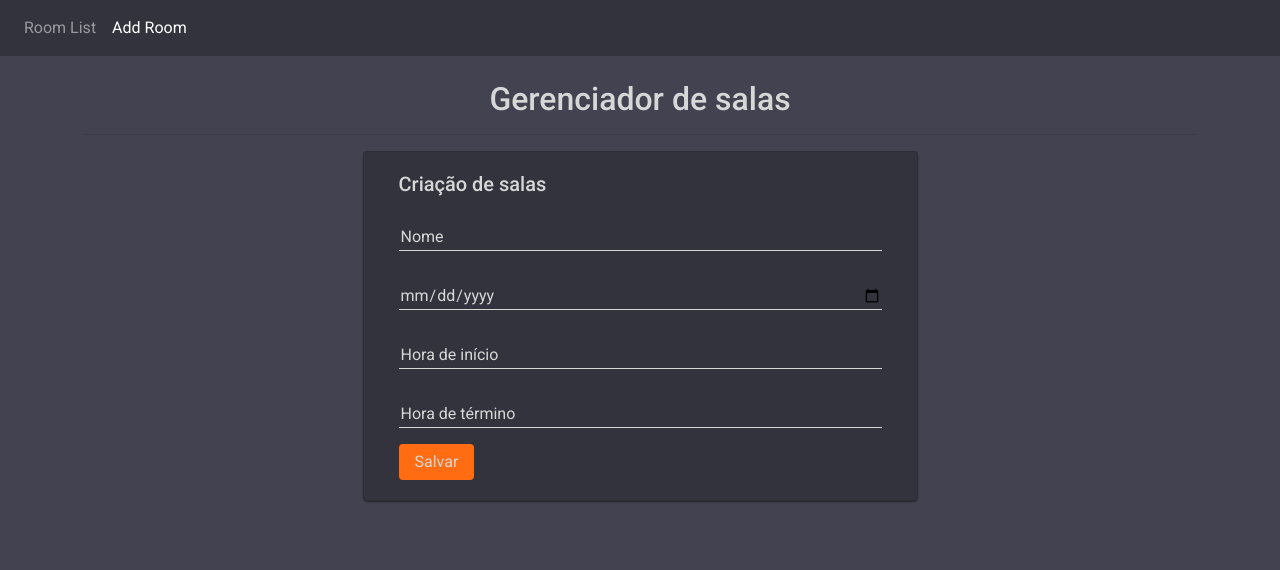
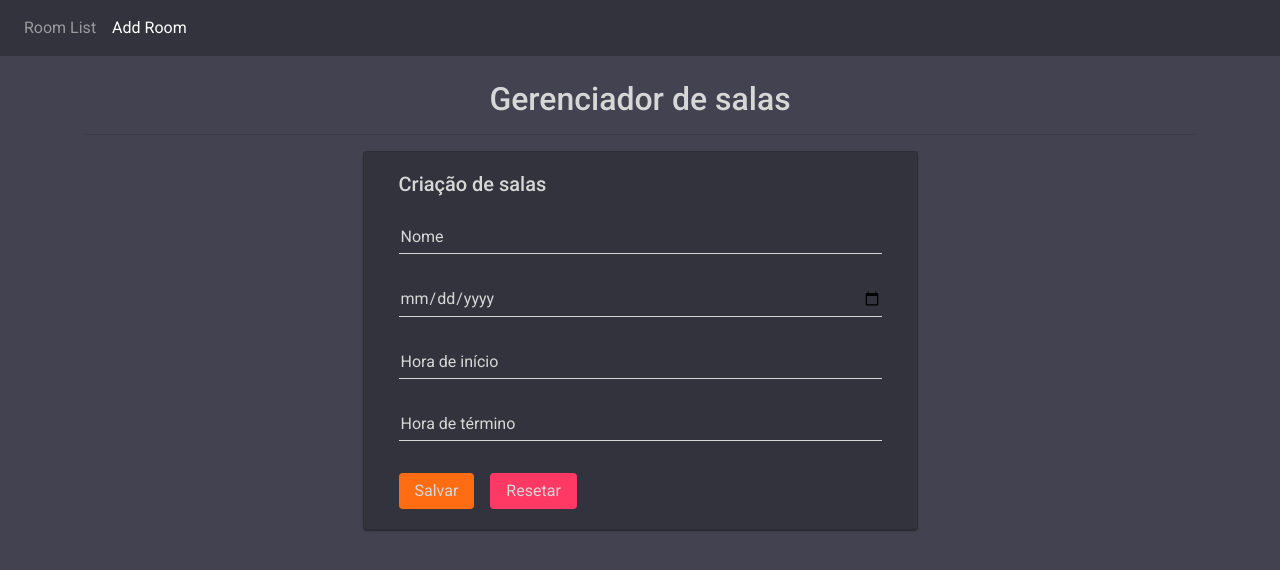
Before and after one commit to renanhz/room-manager-client, an Angular app: page /add in a window 1280 px wide. Shown: the top 570 px of the page. Built offline with nearby package versions, Linux system fonts and the light colour scheme.

Commit message:
style create room component

```diff
--- a/src/app/components/create-room/create-room.component.html
+++ b/src/app/components/create-room/create-room.component.html
@@ -3,7 +3,9 @@
     <h5 class="card-title">Criação de salas</h5>
     <form [formGroup]="form">
 
-      <input type="text" class="w-100 my-3" placeholder="Nome" name="name" formControlName="name" />
+      <div class="label-float">
+        <input type="text" class="w-100 my-3" placeholder="Nome" name="name" formControlName="name" />
+      </div>
 
       <input type="date" class="w-100 my-3" placeholder="Data" name="date" formControlName="date">
 
@@ -11,7 +13,10 @@
 
       <input type="text" class="w-100 my-3" placeholder="Hora de término" name="endHour" formControlName="endHour">
 
-      <button mat-raised-button class="primary-button">Salvar</button>
+      <div class="flex-row mt-3">
+        <button mat-raised-button class="primary-button mr-2">Salvar</button>
+        <button mat-raised-button class="secondary-button ml-2" (click)="resetForm()">Resetar</button>
+      </div>
     </form>
   </div>
 </div>
--- a/src/app/components/create-room/create-room.component.ts
+++ b/src/app/components/create-room/create-room.component.ts
@@ -48,4 +48,8 @@ export class CreateRoomComponent implements OnInit {
     this.router.navigate(['/rooms']);
   }
 
+  resetForm() {
+    this.form.reset();
+  }
+
 }
--- a/src/styles.css
+++ b/src/styles.css
@@ -26,6 +26,7 @@ input {
     border-bottom: 1px solid var(--primary-text-color);
     background-color: transparent;
     color: var(--primary-text-color);
+    padding-bottom: 4px;
 }
 
 ::placeholder {
@@ -41,6 +42,11 @@ textarea:focus, input:focus{
     color: var(--primary-text-color);
 }
 
+.secondary-button {
+    background-color: var(--secondary-button);
+    color: var(--primary-text-color);
+}
+
 
 .card {
     background-color: var(--primary-color);
```
